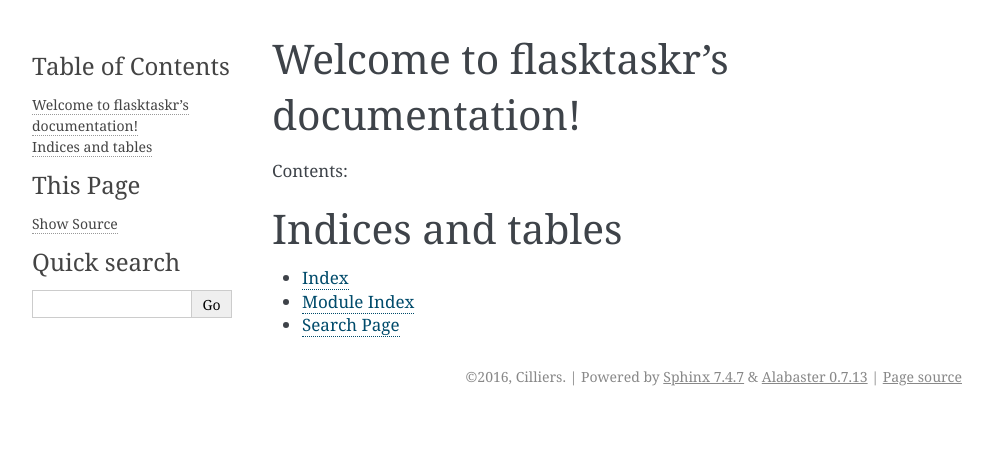
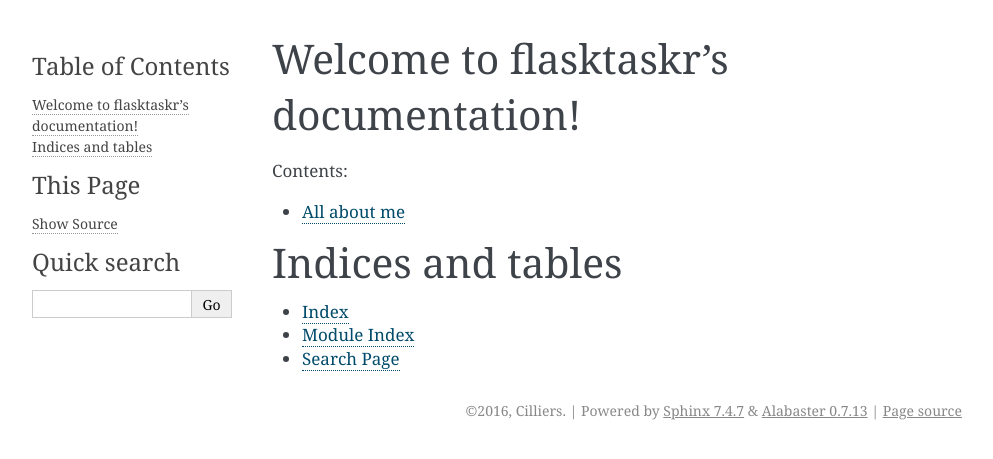
Before and after one commit to cblignaut/flasktaskr, a Sphinx documentation site: the page built from docs/source/index.rst, in a window 1280 px wide. Shown: the top 459 px of the page, without its empty margins (148-1141 px from the left). Built offline with Sphinx 7.4.7, drawn with Linux system fonts in a browser that asks for light colours.

Commit message:
Added all-about me page

```diff
--- /dev/null
+++ b/docs/source/all-about-me.rst
@@ -0,0 +1,5 @@
+############
+All about me
+############
+
+This is a test page.
--- a/docs/source/index.rst
+++ b/docs/source/index.rst
@@ -11,7 +11,7 @@
 .. toctree::
    :maxdepth: 2
 
-
+   all-about-me
 
 Indices and tables
 ==================
```
Also changed, not shown: 1 other file.
